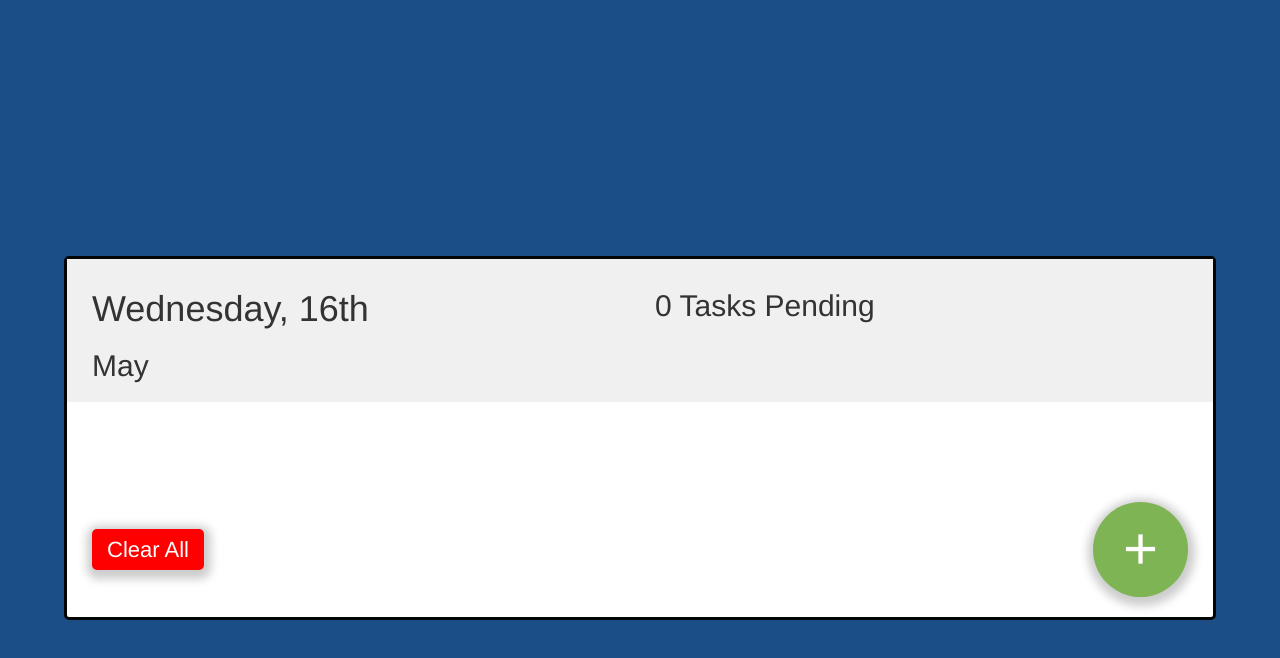
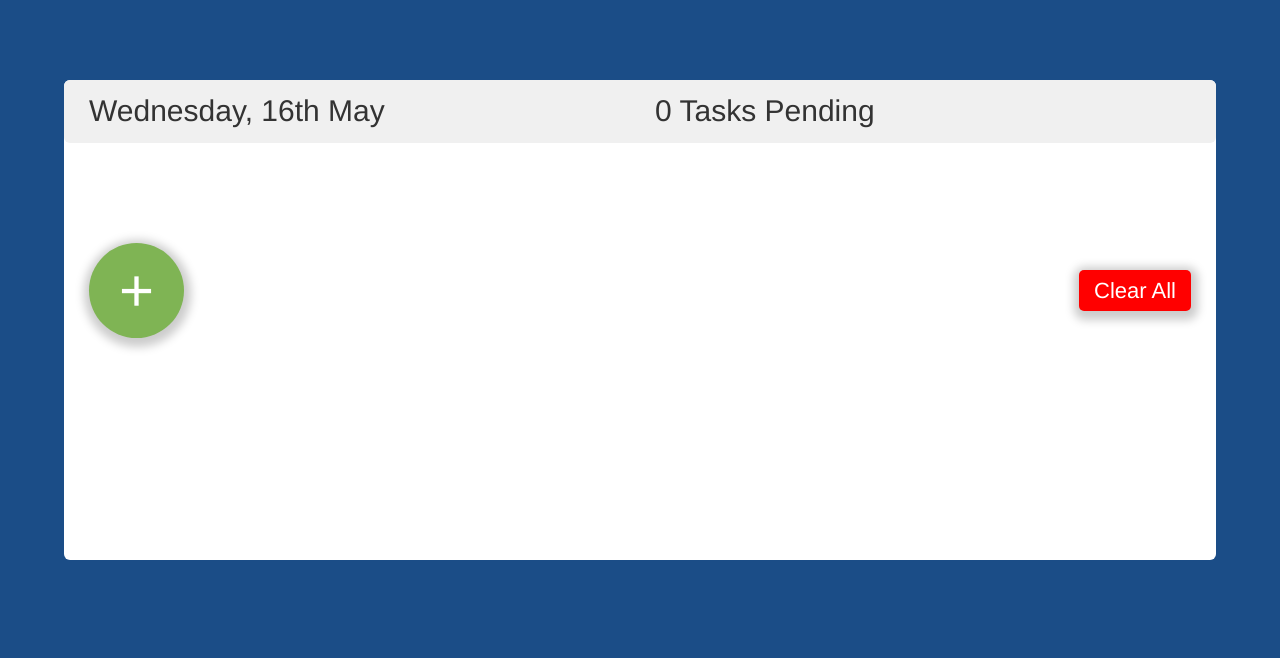
Before and after one commit to JamieSullivanD15/React-Todo-App, a React (Create React App) app: page / in a window 1280 px wide. Shown: the top 658 px of the page. Built offline with nearby package versions, Linux system fonts and the light colour scheme.

Commit message:
Pending tasks now update according to whether they are completed.

```diff
--- a/src/App.css
+++ b/src/App.css
@@ -109,7 +109,7 @@
     color: #fff;
     box-shadow: 1px 3px 10px 6px #ccc;
     background-color: red;
-    float: left;
+    float: right;
     font-size: 22px;
     border-radius: 5px;
     padding: 5px 15px; }
@@ -124,7 +124,7 @@
     color: #fff;
     box-shadow: 1px 3px 10px 6px #ccc;
     background-color: #7FB454;
-    float: right;
+    float: left;
     padding: 0;
     height: 95px;
     width: 95px;
@@ -142,12 +142,15 @@ body {
 
 .interface {
   width: 90%;
-  margin: 20% auto;
-  border: 3px solid #030404;
-  border-radius: 5px;
-  background-color: #fff; }
+  margin: 80px auto;
+  border-radius: 6px;
+  background-color: #fff;
+  min-height: 60vh; }
   .interface .header {
     padding: 10px;
-    background-color: #F0F0F0; }
+    background-color: #F0F0F0;
+    border-radius: 6px; }
+    .interface .header span {
+      font-size: 30px; }
   .interface .body {
     padding: 10px; }
--- a/src/App.js
+++ b/src/App.js
@@ -12,63 +12,51 @@ class App extends Component {
       day: this.formatDate(new Date()),
       month: new Date().toString().split(' ')[1]
     }
+
+    this.getTasksPending = this.getTasksPending.bind(this);
   }
 
-  formatDate(date) {
-    let day;
-    let subscript;
-
-    if(date.getDate() === 1 || date.getDate() === 31 || date.getDate() === 21) {
-      subscript = 'st';
-    } else if(date.getDate() === 2  || date.getDate() === 22) {
-      subscript = 'nd';
-    } else if(date.getDate() === 3 || date.getDate() === 23) {
-      subscript = 'rd';
-    } else {
-      subscript = 'th';
-    }
-
-    switch (date.getDay()) {
-      case 0:
-        day = 'Sunday'
-        break;
-      case 1:
-        day = 'Monday'
-        break;
-      case 2:
-        day = 'Tuesday'
-        break;
-      case 3:
-        day = 'Wednesday'
-        break;
-      case 4:
-        day = 'Thursday'
-        break;
-      case 5:
-        day = 'Friday'
-        break;
-      case 6:
-        day = 'Saturday'
-        break;
-      default:
-    }
-
-    return day + ', ' + date.getDate() + subscript;
-  }
-
-  componentWillMount() {
+  componentDidMount() {
     this.getTodos();
   }
 
   // Function will set state with todo items from local storage
   getTodos(checkbox) {
     const todos = this.createLocalStorageTodos();
+
     this.setState({
       todoList: todos.map(todo => {
-        // console.log(todo);
         return todo;
       })
     });
+
+    this.getTasksPending(todos);
+  }
+
+  getTasksPending(todos) {
+    let count = 0;
+
+    todos.forEach((todo) => {
+      if(!todo.isCompleted) {
+        ++count;
+      }
+    });
+
+    this.refs.tasksPendingCount.innerHTML = count;
+    this.refs.tasksPendingCount.innerHTML === 1 ? this.refs.tasksPendingText.innerHTML = ' Task Pending' :
+    this.refs.tasksPendingText.innerHTML = ' Tasks Pending';
+  }
+
+  createLocalStorageTodos() {
+    let todos;
+
+    if(localStorage.getItem('todos') === null) {
+      todos = [];
+    } else {
+      todos = JSON.parse(localStorage.getItem('todos'));
+    }
+
+    return todos;
   }
 
   handleSaveTodo(todo) {
@@ -109,16 +97,46 @@ class App extends Component {
     this.getTodos();
   }
 
-  createLocalStorageTodos() {
-    let todos;
+  formatDate(date) {
+    let day;
+    let subscript;
 
-    if(localStorage.getItem('todos') === null) {
-      todos = [];
+    if(date.getDate() === 1 || date.getDate() === 31 || date.getDate() === 21) {
+      subscript = 'st ';
+    } else if(date.getDate() === 2  || date.getDate() === 22) {
+      subscript = 'nd ';
+    } else if(date.getDate() === 3 || date.getDate() === 23) {
+      subscript = 'rd ';
     } else {
-      todos = JSON.parse(localStorage.getItem('todos'));
+      subscript = 'th ';
     }
 
-    return todos;
+    switch (date.getDay()) {
+      case 0:
+        day = 'Sunday'
+        break;
+      case 1:
+        day = 'Monday'
+        break;
+      case 2:
+        day = 'Tuesday'
+        break;
+      case 3:
+        day = 'Wednesday'
+        break;
+      case 4:
+        day = 'Thursday'
+        break;
+      case 5:
+        day = 'Friday'
+        break;
+      case 6:
+        day = 'Saturday'
+        break;
+      default:
+    }
+
+    return day + ', ' + date.getDate() + subscript;
   }
 
   render() {
@@ -127,12 +145,15 @@ class App extends Component {
         <Grid className="interface">
 
           <Row className="header">
-            <Col className="day" xs={6}>
-              <h1>{this.state.day}</h1>
-              <h2>{this.state.month}</h2>
+            <Col className="date" sm={6}>
+              <span>
+                {this.state.day}
+                {this.state.month}
+              </span>
             </Col>
-            <Col className="num-of-tasks" xs={6}>
-              <h2>{this.state.todoList.length} Tasks Pending</h2>
+            <Col className="num-of-tasks" sm={6}>
+              <span ref="tasksPendingCount"></span>
+              <span ref="tasksPendingText"></span>
             </Col>
           </Row>
 
--- a/src/Components/AddTodo.js
+++ b/src/Components/AddTodo.js
@@ -75,10 +75,10 @@ class AddTodo extends Component {
 
         <Row className="footer">
           <Col xs={6}>
-            <button className="clear-button" onClick={this.clearAll.bind(this)}>Clear All</button>
+            <button className="add-button" onClick={ this.showTodoInput}>+</button>
           </Col>
           <Col xs={6}>
-            <button className="add-button" onClick={ this.showTodoInput}>+</button>
+            <button className="clear-button" onClick={this.clearAll.bind(this)}>Clear All</button>
           </Col>
         </Row>
       </div>
--- a/src/Sass/_add-todo.scss
+++ b/src/Sass/_add-todo.scss
@@ -35,7 +35,7 @@
 
   .clear-button {
     @include create-footer-button("red");
-    float: left;
+    float: right;
     font-size: 22px;
     border-radius: 5px;
     padding: 5px 15px;
@@ -43,7 +43,7 @@
 
   .add-button {
     @include create-footer-button("green");
-    float: right;
+    float: left;
     padding: 0;
     height: 95px;
     width: 95px;
--- a/src/Sass/_main.scss
+++ b/src/Sass/_main.scss
@@ -6,16 +6,24 @@ body {
   background-color: $dark-blue;
 }
 
+
 .interface {
   width: 90%;
-  margin: 20% auto;
-  border: 3px solid $black;
-  border-radius: 5px;
+  margin: 80px auto;
+  border-radius: 6px;
   background-color: #fff;
+  min-height: 60vh;
 
   .header {
     padding: 10px;
     background-color: $light-grey;
+    border-radius: 6px;
+    // display: flex;
+    // align-items: center;
+
+    span {
+      font-size: 30px;
+    }
 
     .date {
 
```
